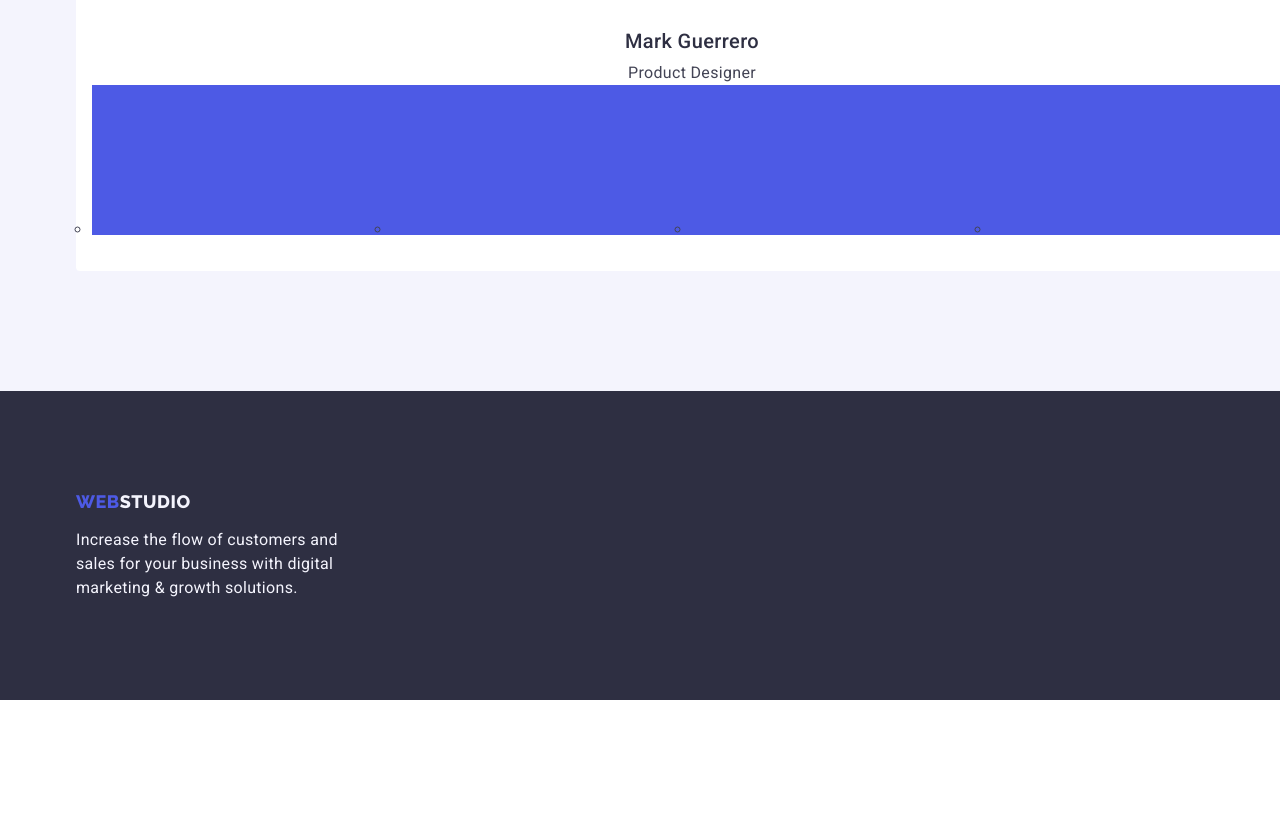
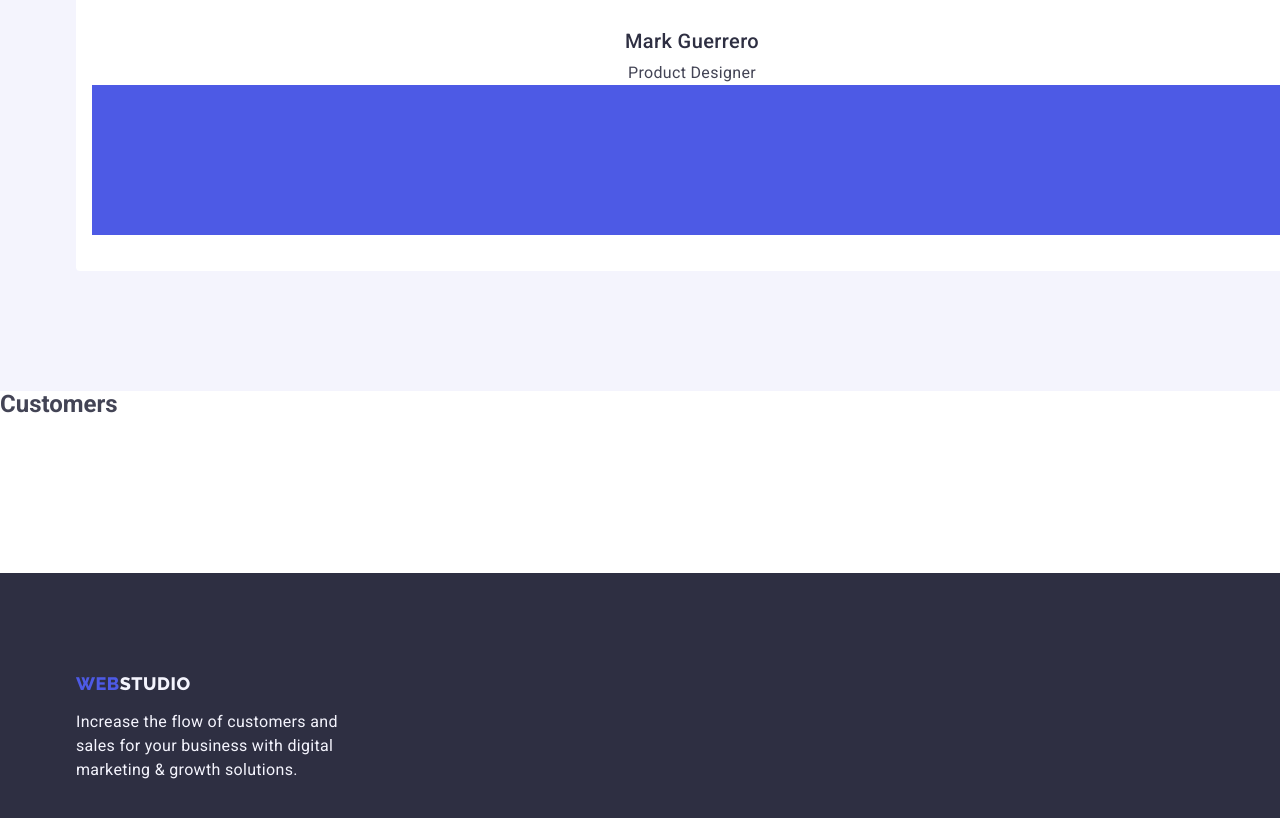
Before and after one commit to tarabaria/goit-markup-hw-04_old, a plain HTML site: page index.html in a window 1280 px wide. Shown: the part 2194-3012 px from the top of the page. Before the commit the page ends 2894 px from the top, so only its background shows below. Drawn offline with nearby package versions, Linux system fonts and the light colour scheme.

Commit message:
Update index.html

```diff
--- a/index.html
+++ b/index.html
@@ -160,7 +160,7 @@
               <div class="team-info">
                 <h3 class="team-name">Mark Guerrero</h3>
                 <p class="team-position">Product Designer</p>
-                <ul class="social-list">
+                <ul class="social-list list">
                   <li class="social-list-item">
                     <a href="" class="social-list-link">
                       <svg class="social-list-icon">
@@ -234,6 +234,19 @@
           </ul>
         </div>
       </section>
+
+      <section>
+        <h2>Customers</h2>
+        <ul>
+          <li>
+            <a href="">
+              <svg>
+                <use></use>
+              </svg>
+            </a>
+          </li>
+        </ul>
+      </section>
     </main>
 
     <footer class="page-footer">
```
